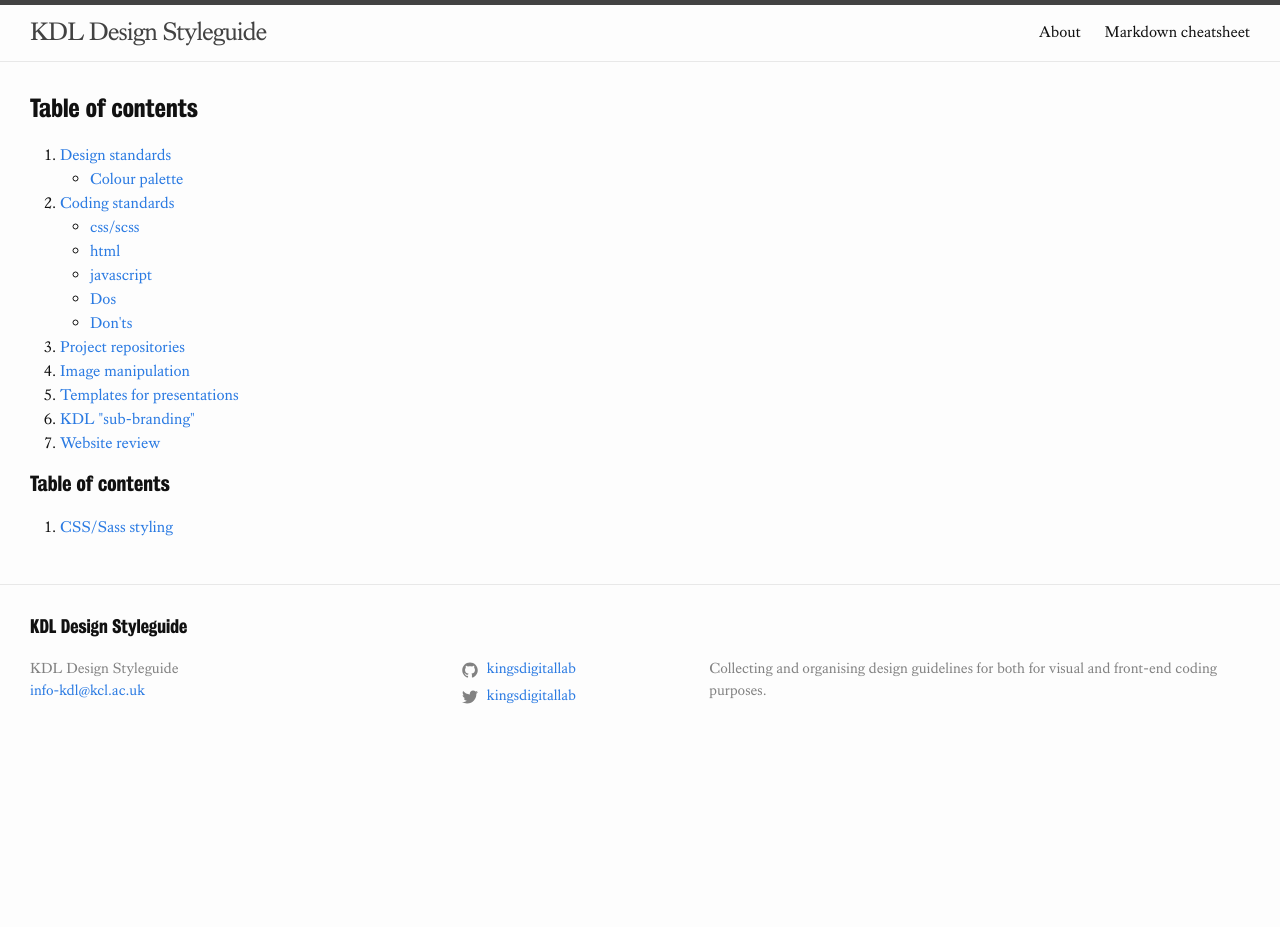
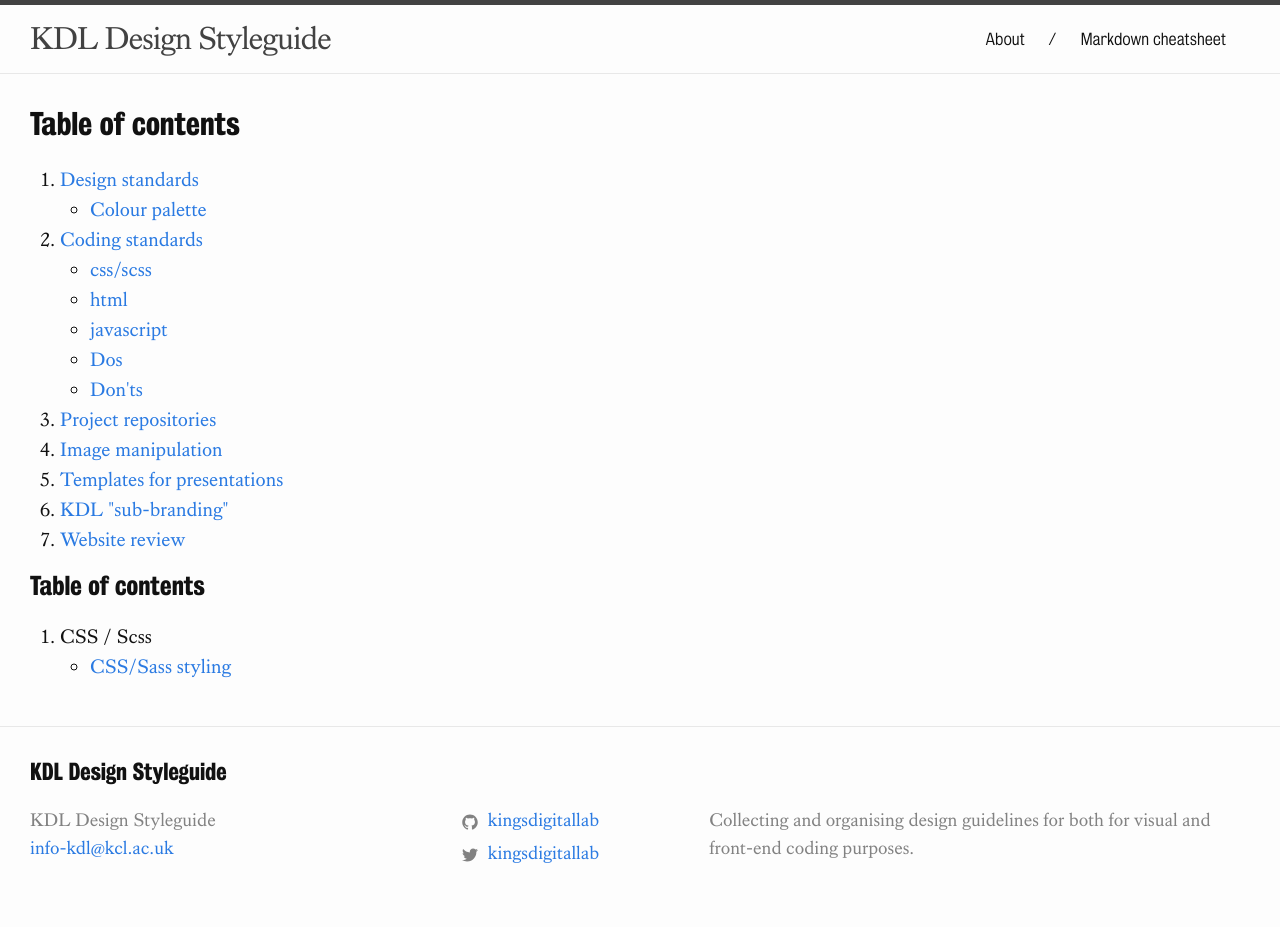
Before and after one commit to kingsdigitallab/kdl-design-styleguide, a Jekyll site: the page built from index.md, in a window 1280 px wide. Built offline with Jekyll 4.4.1, drawn with Linux system fonts in a browser that asks for light colours; before the commit the page ends 900 px from its top, so only the background shows below that.

Commit message:
Adding categories, styling sublists

```diff
--- a/_layouts/home.html
+++ b/_layouts/home.html
@@ -37,11 +37,15 @@ layout: default
   <h1 class="page-heading">Table of contents</h1>
 
   <ol>
-    {% for post in site.posts %}
-      <li>
-        <a href="{{ post.url | relative_url }}">{{ post.title | escape }}</a>
-      </li>
-    {% endfor %}
+    <li>CSS / Scss
+      <ul>
+        {% for post in site.posts %}
+          <li>
+            <a href="{{ post.url | relative_url }}">{{ post.title | escape }}</a>
+          </li>
+        {% endfor %}
+      </ul>
+    </li>
   </ol>
 
 <!--
--- a/_posts/2017-09-21-css-styling.markdown
+++ b/_posts/2017-09-21-css-styling.markdown
@@ -2,6 +2,7 @@
 layout: post
 title:  "CSS/Sass styling"
 date:   2017-09-21 13:43:17 +0100
+category: css
 tags: css scss sass
 permalink: /css-styling/
 ---
--- a/_sass/minima.scss
+++ b/_sass/minima.scss
@@ -4,7 +4,8 @@
 
 // $base-font-family: "Helvetica Neue", Helvetica, Arial, sans-serif !default;
 $base-font-family: "KingsCaslon", serif !default;
-$base-font-size:   16px !default;
+// $base-font-size:   16px !default;
+$base-font-size:   20px !default;
 $base-font-weight: 400 !default;
 $auxiliary-font: "KingsBureauGrot", serif !default;
 $small-font-size:  $base-font-size * 0.875 !default;
--- a/_sass/minima/_base.scss
+++ b/_sass/minima/_base.scss
@@ -219,20 +219,6 @@ pre {
 
 
 /**
- * Tags
- */
-
-.tags {
-  background: #e8e8e8;
-  border-radius: 2px;
-  color: #424242;
-  font-family: $auxiliary-font;
-  font-size: 14px;
-  padding: 2px 6px;
-}
-
-
-/**
  * Tables
  */
 table {
--- a/assets/main.scss
+++ b/assets/main.scss
@@ -4,3 +4,37 @@
 
 @import "fonts";
 @import "minima";
+
+/* Additional css */
+
+/**
+ * Page links
+ */
+
+.page-link {
+    font-family: "KingsBureauGrot", sans-serif;
+    font-size: 1rem;
+    color: #424242;
+
+    &::after {
+        content: "/";
+        padding: 0 0 0 24px;
+    }
+
+    &:last-child:after {
+        content: " ";
+    }
+}
+
+/**
+ * Tags
+ */
+
+.tags {
+  background: #e8e8e8;
+  border-radius: 2px;
+  color: #424242;
+  font-family: $auxiliary-font;
+  font-size: 14px;
+  padding: 2px 6px;
+}
```
